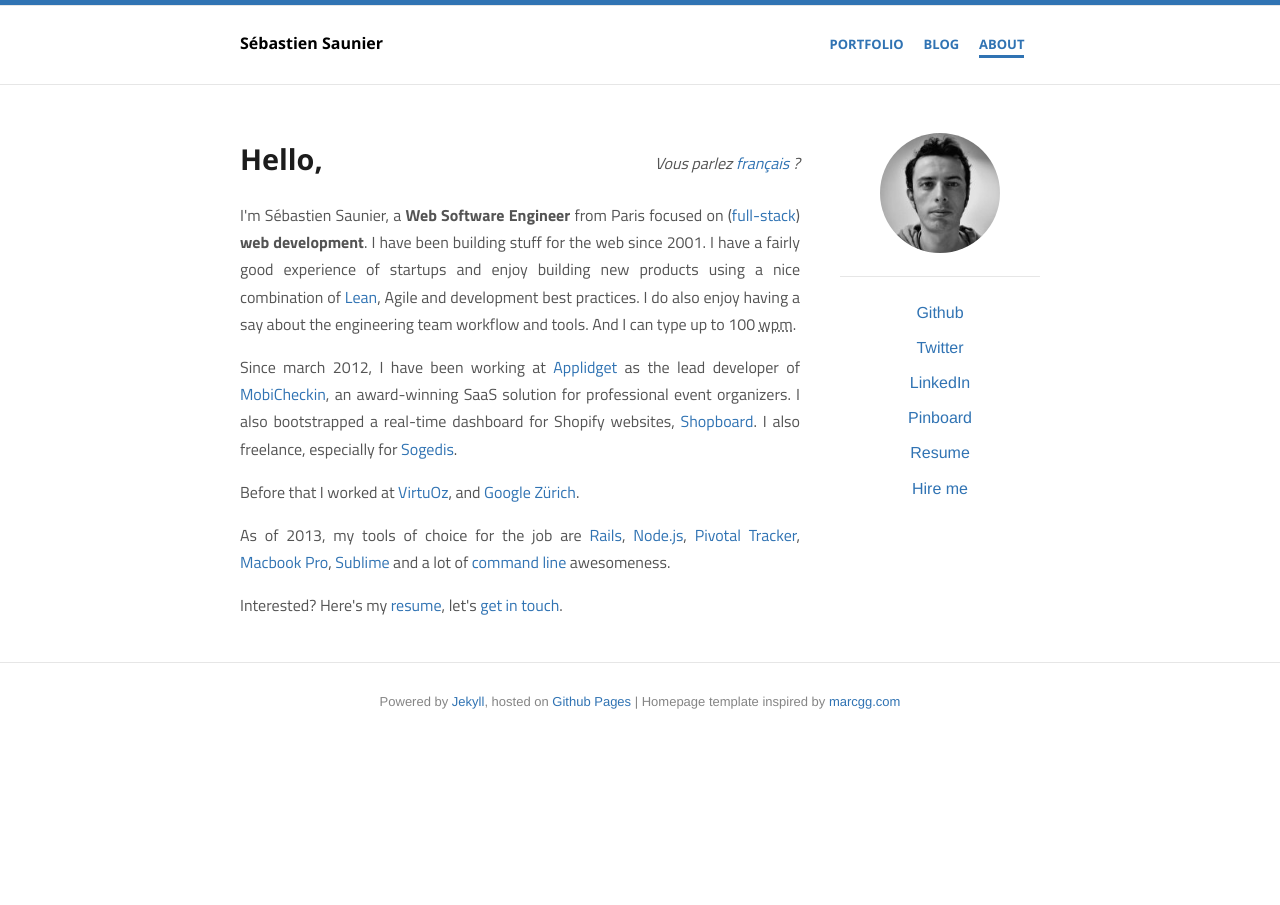
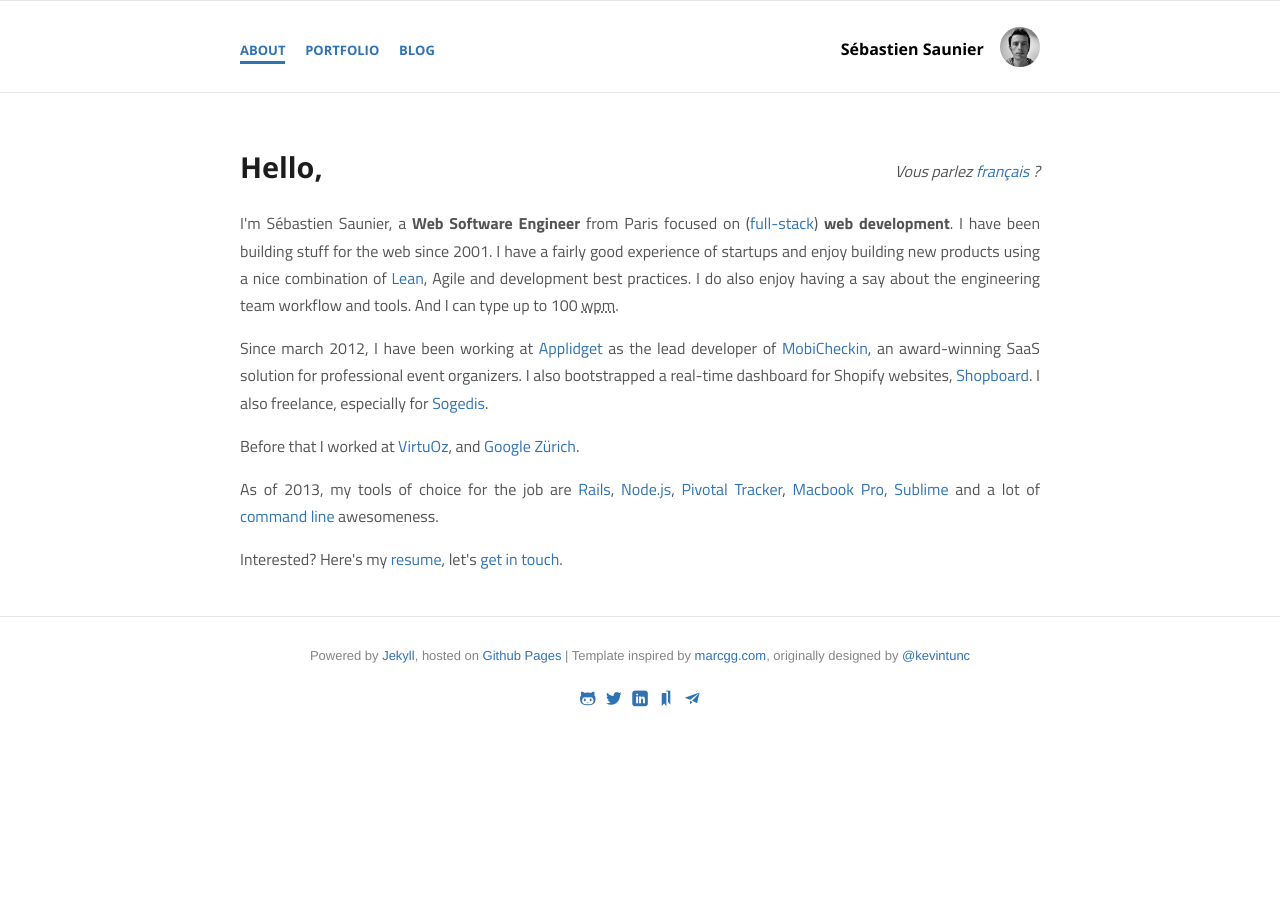
Before and after one commit to ssaunier/ssaunier.github.io, a Jekyll site: the page built from index.html, in a window 1280 px wide. Built offline with Jekyll 4.4.1, drawn with Linux system fonts in a browser that asks for light colours.

Commit message:
Credit @kevintunc and deviate from original design

```diff
--- a/_includes/aside.html
+++ /dev/null
@@ -1,11 +0,0 @@
-<aside class="center">
-  <img class="avatar" src="/images/sebastien_saunier.jpg" alt="My profile picture" />
-  <ul class="links">
-    <li><a href="https://github.com/ssaunier">Github</a></li>
-    <li><a href="https://twitter.com/ssaunier">Twitter</a></li>
-    <li><a href="https://www.linkedin.com/in/sebastiensaunier">LinkedIn</a></li>
-    <li><a href="https://pinboard.in/u:ssaunier">Pinboard</a></li>
-    <li><a href="https://github.com/ssaunier/resume/raw/master/resume.pdf">Resume</a></li>
-    <li><a href="mailto:seb+aside@saunier.me">Hire me</a></li>
-  </ul>
-</aside>
--- a/_layouts/default.html
+++ b/_layouts/default.html
@@ -28,15 +28,16 @@
 
   <div class="container">
     <header>
-      <div class="heady logo cell">
-        <a href="/">Sébastien Saunier</a>
-      </div>
-      <div class="heady cell right">
+      <div class="heady cell">
         <nav>
+          <a class="{% if page.category == 'about' %} selected {% endif %}" href="/">about</a>
           <a class="{% if page.category == 'portfolio' %} selected {% endif %}" href="/portfolio/">portfolio</a>
           <a class="{% if page.category == 'blog' %} selected {% endif %}" href="/blog/">blog</a>
-          <a class="{% if page.category == 'about' %} selected {% endif %}" href="/">about</a>
         </nav>
+      </div>
+      <div class="heady logo right">
+        <a href="/">Sébastien Saunier</a>
+        <img class="avatar" src="/images/sebastien_saunier.jpg" alt="My profile picture" />
       </div>
     </header>
   </div>
@@ -53,11 +54,8 @@
     <p>
       Powered by <a href="https://github.com/mojombo/jekyll">Jekyll</a>,
       hosted on <a href="https://github.com/ssaunier/ssaunier.github.io">Github Pages</a>
-      {% if page.category == 'about' %}
-      |  Homepage template inspired by <a href="http://marcgg.com/">marcgg.com</a>
-      {% endif %}
+      | Template inspired by <a href="http://marcgg.com/">marcgg.com</a>, originally designed by <a href="http://twitter.com/kevintunc">@kevintunc</a>
     </p>
-    {% if page.category != 'about' %}
     <ul class="links">
       <li><a href="https://github.com/ssaunier" title="Show me the code"><i class="icon-github"></i></a></li>
       <li><a href="https://twitter.com/ssaunier" title="Tweeto ergo sum"><i class="icon-twitter"></i></a></li>
@@ -65,7 +63,6 @@
       <li><a href="https://pinboard.in/u:ssaunier" title="My small personal archive of the web"><i class="icon-pinboard"></i></a></li>
       <li><a href="mailto:seb+footer@saunier.me" title="AMA"><i class="icon-sparrow"></i></a></li>
     </ul>
-    {% endif %}
   </footer>
 
   <script type="text/javascript">
--- a/_layouts/post.html
+++ b/_layouts/post.html
@@ -3,10 +3,10 @@
 ---
 
 <article>
-  <h1 class="center">
+  <h1>
     {{ page.title }}
   </h1>
-  <div class="center">
+  <div>
     <p class="meta">{{ page.date | date_to_string }}</p>
   </div>
 
--- a/css/main.css
+++ b/css/main.css
@@ -23,7 +23,6 @@
 html, body { height: 100%; }
 
 body {
-  border-top: 5px solid #3073b3;
   color: #545454;
   text-align: center;
   font-family: Helvetica, Arial, sans-serif;
@@ -140,20 +139,11 @@
   border-bottom: 3px solid #3073b3;
 }
 
-/* About me (home) */
 .avatar {
   border-radius: 50%;
-  width: 80%;
-  max-width: 120px;
-}
-
-aside .links {
-  font-size: 1em;
-  padding-top: 1em;
-}
-
-aside .links li {
-  margin-top: 0.3em;
+  max-width: 40px;
+  vertical-align: -12px;
+  margin-left: 12px;
 }
 
 .links {
@@ -177,7 +167,7 @@
   line-height: 3.8em;
 }
 
-@media (min-width: 481px) {
+/*@media (min-width: 481px) {
   .about-me {
     width: 70%;
     float: left;
@@ -187,7 +177,7 @@
     width: 25%;
     float: right;
   }
-}
+}*/
 
 /* Footer */
 footer {
@@ -270,11 +260,11 @@
 }
 
 .site .meta {
-  display: inline-block;
+  /*display: inline-block;*/
   color: #666;
-  border-top: 1px solid #ccc;
+  /*border-top: 1px solid #ccc;*/
   margin-top: 4px;
-  padding: 4px 8px;
+  /*padding: 4px 8px;*/
   margin-bottom: 2em;
 }
 
--- a/fr/developpeur-ruby-on-rails-freelance-paris.html
+++ b/fr/developpeur-ruby-on-rails-freelance-paris.html
@@ -41,5 +41,3 @@
   </p>
 
 </section>
-
-{% include aside.html %}
--- a/fr/index.html
+++ b/fr/index.html
@@ -49,5 +49,3 @@
   </p>
 
 </section>
-
-{% include aside.html %}
--- a/index.html
+++ b/index.html
@@ -46,5 +46,3 @@
   </p>
 
 </section>
-
-{% include aside.html %}
```
Lines whose indentation alone changed are shown as unchanged.
